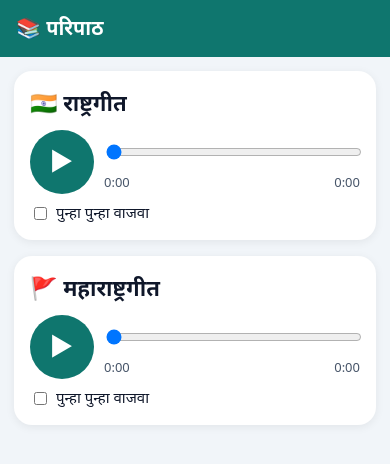
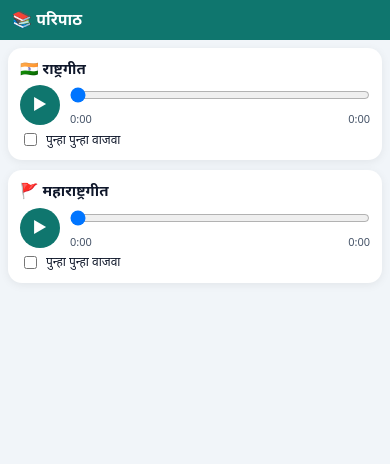
Before and after one commit to gmnadaf786-sudo/digital-shikshan, a plain HTML site: page paripath/index.html in a window 390 px wide. Drawn offline with Linux system fonts and the light colour scheme.

Commit message:
Paripath: make prayer/group song cards smaller on phones
Co-Authored-By: Claude Sonnet 5.5 <noreply@anthropic.com>
Claude-Session: https://claude.ai/code/session_01VGdknLwujATAa7QWwyzDye

```diff
--- a/paripath/index.html
+++ b/paripath/index.html
@@ -2,18 +2,18 @@
 <meta name="theme-color" content="#0f766e">
 <style>
 *{box-sizing:border-box}body{margin:0;font-family:system-ui,"Noto Sans Devanagari",sans-serif;background:#f1f5f9;color:#0f172a}
-header{background:#0f766e;color:#fff;padding:14px 16px;font-size:20px;font-weight:800}
-main{max-width:640px;margin:0 auto;padding:14px}
-.card{background:#fff;border-radius:18px;padding:16px;margin-bottom:16px;box-shadow:0 2px 10px #0001}
-.card h2{margin:0 0 10px;font-size:22px}
+header{background:#0f766e;color:#fff;padding:8px 12px;font-size:16px;font-weight:800}
+main{max-width:640px;margin:0 auto;padding:8px}
+.card{background:#fff;border-radius:14px;padding:10px 12px;margin-bottom:10px;box-shadow:0 2px 10px #0001}
+.card h2{margin:0 0 6px;font-size:15px;line-height:1.35}
 .row{display:flex;gap:10px;align-items:center}
-.play{flex:0 0 auto;width:64px;height:64px;border-radius:50%;border:0;background:#0f766e;color:#fff;font-size:28px}
+.play{flex:0 0 auto;width:40px;height:40px;border-radius:50%;border:0;background:#0f766e;color:#fff;font-size:17px}
 .play.on{background:#dc2626}
-input[type=range]{width:100%;height:32px}.t{font-size:13px;color:#475569;display:flex;justify-content:space-between}
-.opt{margin-top:8px;font-size:15px}.opt label{display:inline-flex;gap:6px;align-items:center}
-.lyr{white-space:pre-wrap;font-size:24px;line-height:1.7;margin-top:12px;padding-top:12px;border-top:1px solid #e2e8f0}
+input[type=range]{width:100%;height:22px;margin:0}.t{font-size:11px;color:#475569;display:flex;justify-content:space-between}
+.opt{margin-top:4px;font-size:12px}.opt label{display:inline-flex;gap:6px;align-items:center}
+.lyr{white-space:pre-wrap;font-size:17px;line-height:1.6;margin-top:8px;padding-top:8px;border-top:1px solid #e2e8f0}
 .lyr:empty{display:none}
-.tabs{display:flex;gap:8px;margin-bottom:12px}.tabs button{flex:1;padding:12px;border:0;border-radius:12px;font-size:17px;font-weight:800;background:#e2e8f0;color:#334155}.tabs button.on{background:#0f766e;color:#fff}.emp{text-align:center;color:#64748b;padding:24px;font-size:16px}
+.tabs{display:flex;gap:6px;margin-bottom:8px}.tabs button{flex:1;padding:8px;border:0;border-radius:10px;font-size:14px;font-weight:800;background:#e2e8f0;color:#334155}.tabs button.on{background:#0f766e;color:#fff}.emp{text-align:center;color:#64748b;padding:16px;font-size:14px}
 </style></head><body>
 <header>📚 परिपाठ</header><main id="m"></main>
 <script>
```
